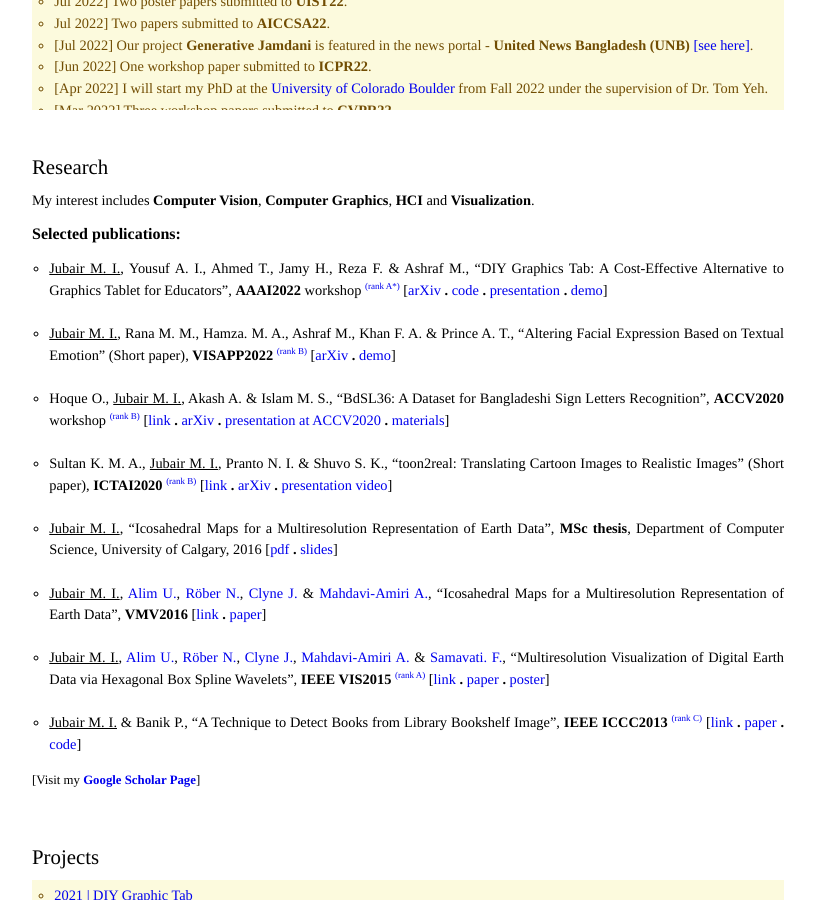
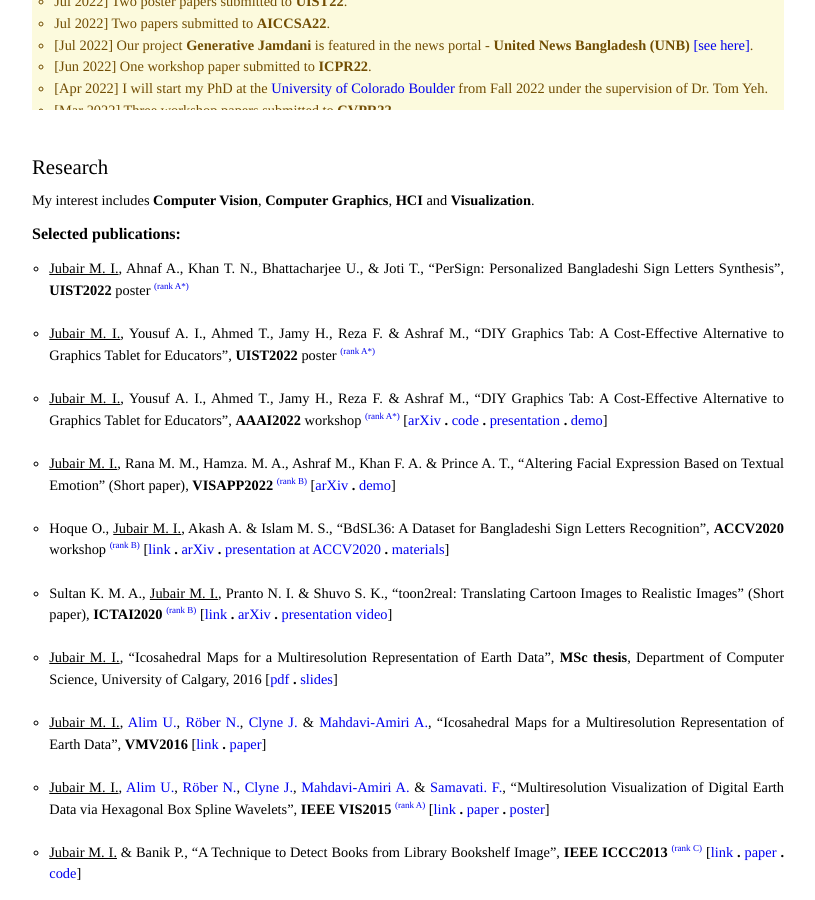
Before and after one commit to imruljubair/imruljubair.github.io, a Jekyll site: the page built from index.html, in a window 1280 px wide and 900 px high, scrolled down 823 px. Shown: the whole window, without its empty margins (232-1047 px from the left). Built offline with Jekyll 4.4.1, drawn with Linux system fonts in a browser that asks for light colours.

Commit message:
Update research.html

```diff
--- a/_includes/research.html
+++ b/_includes/research.html
@@ -13,6 +13,10 @@
 -->
 <p style="font-size:100%; font-weight:bold"> Selected publications:</p>
 <ol style="font-size:90%; list-style-type:circle;  text-align:justify">
+  <li> <u>Jubair M. I.</u>, Ahnaf A., Khan T. N., Bhattacharjee U., & Joti T., “PerSign: Personalized Bangladeshi Sign Letters Synthesis”, <strong>UIST2022</strong> poster <a href="http://portal.core.edu.au/conf-ranks/66/"; style="font-size:xx-small; vertical-align:top">(rank A*)</a></li>
+  <br>
+  <li> <u>Jubair M. I.</u>, Yousuf A. I., Ahmed T., Jamy H., Reza F. & Ashraf M., “DIY Graphics Tab: A Cost-Effective Alternative to Graphics Tablet for Educators”, <strong>UIST2022</strong> poster <a href="http://portal.core.edu.au/conf-ranks/66/"; style="font-size:xx-small; vertical-align:top">(rank A*)</a></li>
+  <br>
   <li> <u>Jubair M. I.</u>, Yousuf A. I., Ahmed T., Jamy H., Reza F. & Ashraf M., “DIY Graphics Tab: A Cost-Effective Alternative to Graphics Tablet for Educators”, <strong>AAAI2022</strong> workshop <a href="http://portal.core.edu.au/conf-ranks/?search=American+Association+for+Artificial+Intelligence&by=all&source=CORE2021&sort=atitle&page=1"; style="font-size:xx-small; vertical-align:top">(rank A*)</a> [<a href="https://arxiv.org/abs/2112.03269">arXiv</a> <strong>.</strong> <a href="https://github.com/Arafat-yousuf/DIY-Graphic-Tab_Mask-RCNN">code</a> <strong>.</strong> <a href="https://youtu.be/rkcHIDOOoKQ">presentation</a> <strong>.</strong> <a href="https://youtu.be/3FhcmeKcWqE">demo</a>]</li>
   <br>
  <li> <u>Jubair M. I.</u>, Rana M. M., Hamza. M. A., Ashraf M., Khan F. A. & Prince A. T., “Altering Facial Expression Based on Textual Emotion” (Short paper), <strong>VISAPP2022 </strong><a href="http://portal.core.edu.au/conf-ranks/?search=visapp&by=all&source=CORE2021&sort=atitle&page=1"; style="font-size:xx-small; vertical-align:top">(rank B)</a> [<a href="https://arxiv.org/abs/2112.01454">arXiv</a> <strong>.</strong> <a href="https://youtu.be/u3Jw35rtLNk">demo</a>]</li>
```
